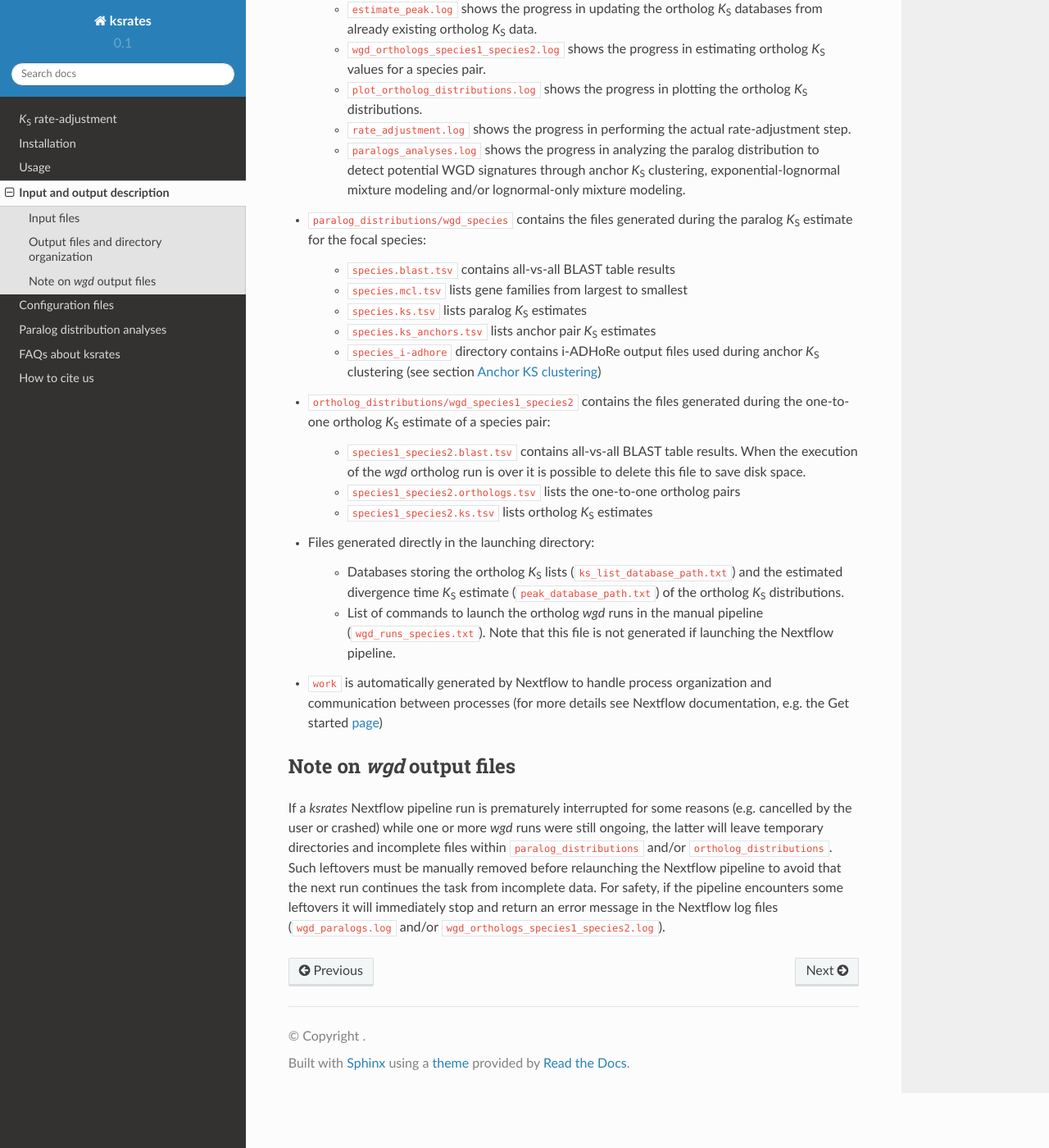
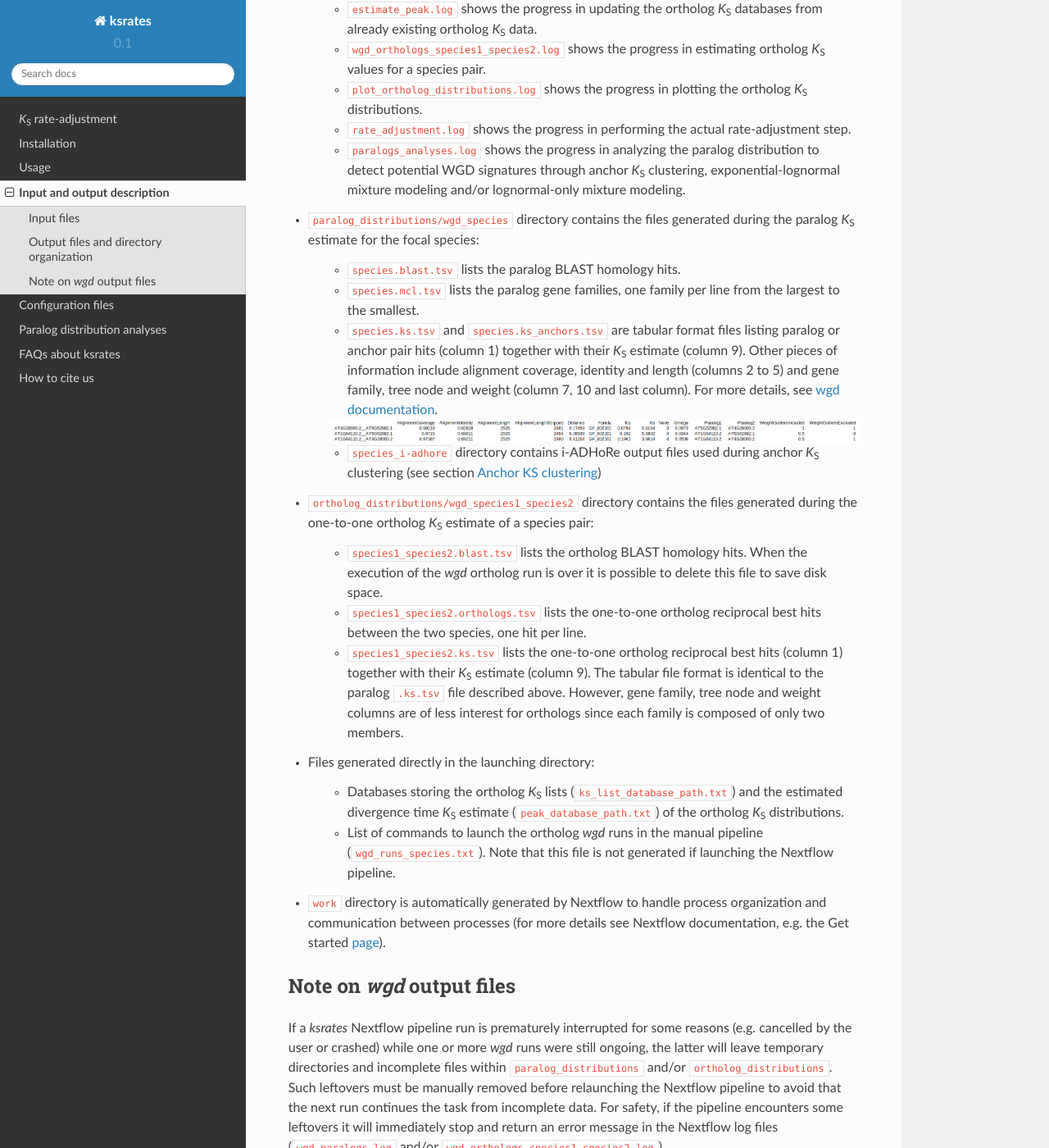
Before and after one commit to VIB-PSB/ksrates, a Sphinx documentation site: the page built from doc/source/input_output.rst, in a window 1280 px wide and 1400 px high, scrolled down 2307 px. Shown: the whole window at 82% size. Built offline with Sphinx 7.4.7 and the Read the Docs theme 2.0.0, drawn with Linux system fonts in a browser that asks for light colours; some of the changed text lies outside the part shown.

Commit message:
Describe ks.tsv file format

```diff
--- a/doc/source/input_output.rst
+++ b/doc/source/input_output.rst
@@ -12,7 +12,7 @@ Input files
 Output files and directory organization
 =======================================
 
-* ``rate_adjustment/species``: collects the output files of the substitution rate-adjustment relative to the focal species.
+* ``rate_adjustment/species`` directory collects the output files of the substitution rate-adjustment relative to the focal species.
 
     Figures:
 
@@ -33,7 +33,7 @@ Output files and directory organization
         * List of species pairs to be submitted to *wgd* ortholog runs (``ortholog_pairs_species.txt``).
 
 
-* ``rate_adjustment/species/paralogs_analyses`` collects secondary output files produced during the inference of putative WGD signals through mixture modeling (see also section :ref:`paralogs_analyses`).
+* ``rate_adjustment/species/paralogs_analyses`` directory collects secondary output files produced during the inference of putative WGD signals through mixture modeling (see also section :ref:`paralogs_analyses`).
 
     From anchor *K*:sub:`S` clustering:
 
@@ -54,7 +54,7 @@ Output files and directory organization
         * TSV and TXT files collecting component parameters (``lmm_species_parameters_colinearity.tsv``, ``lmm_species_parameters_colinearity.txt``, ``lmm_species_parameters_paranome.tsv`` and ``lmm_species_parameters_paranome.txt``).
 
 
-* ``rate_adjustment/species/log_XXXXXXXX``: when launching *ksrates* as a Nextflow pipeline, each execution generates a log directory named with a unique 8-character ID stated at the beginning of a Nextflow run. Details about how the processes of the workflow are proceeding and about encountered warnings or errors are stored in log files collected in this directory:
+* ``rate_adjustment/species/log_XXXXXXXX`` directory: when launching *ksrates* as a Nextflow pipeline, each execution generates a log directory named with a unique 8-character ID stated at the beginning of a Nextflow run. Details about how the processes of the workflow are proceeding and about encountered warnings or errors are stored in log files collected in this directory:
 
     * ``setup_adjustment.log`` shows the progress in checking input files and setting up species trios and pairs for rate-adjustment.
     * ``wgd_paralogs.log`` shows the progress in estimating paralog *K*:sub:`S` values.
@@ -66,20 +66,24 @@ Output files and directory organization
     * ``paralogs_analyses.log`` shows the progress in analyzing the paralog distribution to detect potential WGD signatures through anchor *K*:sub:`S` clustering, exponential-lognormal mixture modeling and/or lognormal-only mixture modeling.
 
 
-* ``paralog_distributions/wgd_species`` contains the files generated during the paralog *K*:sub:`S` estimate for the focal species:
+* ``paralog_distributions/wgd_species`` directory contains the files generated during the paralog *K*:sub:`S` estimate for the focal species:
 
-    * ``species.blast.tsv`` contains all-vs-all BLAST table results
-    * ``species.mcl.tsv`` lists gene families from largest to smallest
-    * ``species.ks.tsv`` lists paralog *K*:sub:`S` estimates
-    * ``species.ks_anchors.tsv`` lists anchor pair *K*:sub:`S` estimates
+    * ``species.blast.tsv`` lists the paralog BLAST homology hits.
+    * ``species.mcl.tsv`` lists the paralog gene families, one family per line from the largest to the smallest.
+    * ``species.ks.tsv`` and  ``species.ks_anchors.tsv`` are tabular format files listing paralog or anchor pair hits (column 1) together with their *K*:sub:`S` estimate (column 9). Other pieces of information include alignment coverage, identity and length (columns 2 to 5) and gene family, tree node and weight (column 7, 10 and last column). For more details, see `wgd documentation <https://wgd.readthedocs.io/en/latest/methods.html?highlight=some%20information>`__.
+
+    .. figure:: _images/ks_tsv.png
+        :align: center
+        :width: 800
+
     * ``species_i-adhore`` directory contains i-ADHoRe output files used during anchor *K*:sub:`S` clustering (see section :ref:`anchor_ks_clustering`)
 
 
-* ``ortholog_distributions/wgd_species1_species2`` contains the files generated during the one-to-one ortholog *K*:sub:`S` estimate of a species pair:
+* ``ortholog_distributions/wgd_species1_species2`` directory contains the files generated during the one-to-one ortholog *K*:sub:`S` estimate of a species pair:
 
-    * ``species1_species2.blast.tsv`` contains all-vs-all BLAST table results. When the execution of the *wgd* ortholog run is over it is possible to delete this file to save disk space.
-    * ``species1_species2.orthologs.tsv`` lists the one-to-one ortholog pairs
-    * ``species1_species2.ks.tsv`` lists ortholog *K*:sub:`S` estimates
+    * ``species1_species2.blast.tsv`` lists the ortholog BLAST homology hits. When the execution of the *wgd* ortholog run is over it is possible to delete this file to save disk space.
+    * ``species1_species2.orthologs.tsv`` lists the one-to-one ortholog reciprocal best hits between the two species, one hit per line.
+    * ``species1_species2.ks.tsv`` lists the one-to-one ortholog reciprocal best hits (column 1) together with their *K*:sub:`S` estimate (column 9). The tabular file format is identical to the paralog ``.ks.tsv`` file described above. However, gene family, tree node and weight columns are of less interest for orthologs since each family is composed of only two members.
 
 
 * Files generated directly in the launching directory:
@@ -88,7 +92,7 @@ Output files and directory organization
     * List of commands to launch the ortholog *wgd* runs in the manual pipeline (``wgd_runs_species.txt``). Note that this file is not generated if launching the Nextflow pipeline.
 
 
-* ``work`` is automatically generated by Nextflow to handle process organization and communication between processes (for more details see Nextflow documentation, e.g. the Get started `page <https://www.nextflow.io/docs/latest/getstarted.html#your-first-script>`__)
+* ``work`` directory is automatically generated by Nextflow to handle process organization and communication between processes (for more details see Nextflow documentation, e.g. the Get started `page <https://www.nextflow.io/docs/latest/getstarted.html#your-first-script>`__).
 
 
 Note on *wgd* output files
```
Also changed, not shown: doc/source/_images/ks_tsv.png (added).
